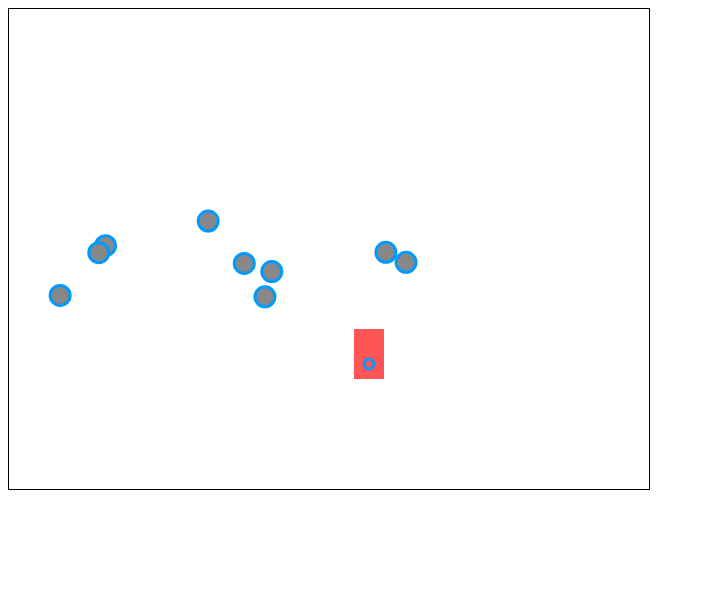
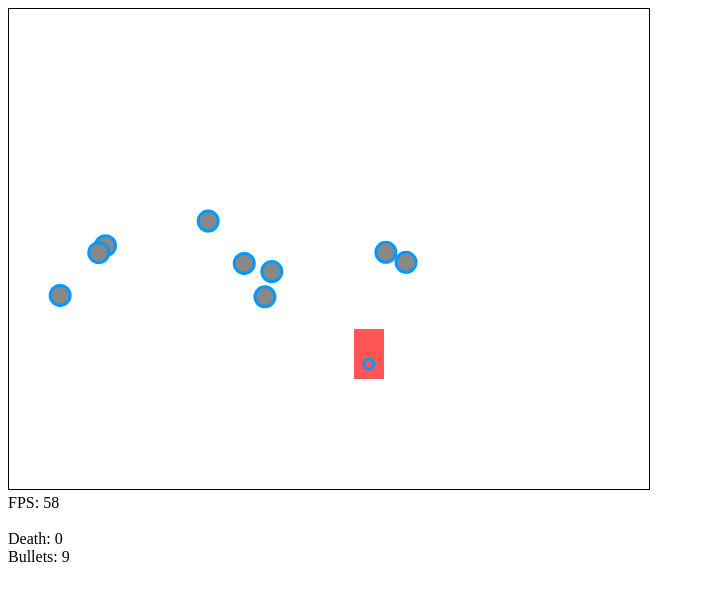
Before and after one commit to rexboy7/danmaku, a plain HTML site: page index.html in a window 1280 px wide. Shown: the whole page, without its empty margins (0-705 px from the left). Drawn offline with Linux system fonts and the light colour scheme.

Commit message:
Add info section

```diff
--- a/index.css
+++ b/index.css
@@ -1,6 +1,10 @@
+body {
+  background-color: white;
+}
 #main-canvas {
   border: 1px solid black;
 }
-body {
-  background-color: white;
+
+#info {
+  white-space: pre-line;
 }
--- a/index.html
+++ b/index.html
@@ -6,5 +6,6 @@
   </head>
   <body>
     <canvas id="main-canvas" width="640px" height="480px"></canvas>
+    <section id="info"></section>
   </body>
 </html>
--- a/js/app.js
+++ b/js/app.js
@@ -55,6 +55,7 @@ class Player extends Sprite {
     this._coreX = 15;
     this._coreY = 35;
     this._coreRadius = 5;
+    this._death = 0;
   }
   render(ctx) {
     ctx.fillStyle = this._invincible ? "RGBA(255, 80, 80, 0.4)" : "#F55";
@@ -123,20 +124,33 @@ class Player extends Sprite {
   get invincible() {
     return this._invincible;
   }
+  get death() {
+    return this._death;
+  }
+  set death(newDeath) {
+    this._death = newDeath;
+  }
 }
 
 const arrowKeys = ["left", "up", "down", "right"]
 let gamePlayManager = {
   _bullets: new Set(),
   init() {
-
     this._canvas = document.getElementById("main-canvas");
+    this._infoBox = document.getElementById("info");
+    this._info = {
+      frameRunned: 0,
+      frameTimestamp: performance.now()
+    };
     this.setInitialObject();
     document.addEventListener("keydown", this);
     document.addEventListener("keyup", this);
+    document.addEventListener("mousedown", this);
     this.render = this.render.bind(this);
+    this.refreshInfo = this.refreshInfo.bind(this);
+
     window.requestAnimationFrame(this.render);
-
+    this.refreshInfo();
   },
   handleEvent(evt) {
     switch(evt.type) {
@@ -183,11 +197,29 @@ let gamePlayManager = {
       }
       if(this._player.collidedWith(bullet) && !this._player.invincible) {
         this._player.setInvincible();
+        this._player.death++;
       }
       bullet.render(ctx);
     });
     this._player.render(ctx);
+
+    this._info.frameRunned++;
+
     window.requestAnimationFrame(this.render);
+  },
+  refreshInfo() {
+    let timestamp = performance.now();
+    let fps = this._info.frameRunned / (timestamp - this._info.frameTimestamp) * 1000;
+    fps = Math.round(fps);
+
+    this._info.frameRunned = 0;
+    this._info.frameTimestamp = timestamp;
+
+    this._infoBox.textContent =
+      `FPS: ${fps}\n
+       Death: ${this._player.death}
+       Bullets: ${this._bullets.size}`
+    setTimeout(this.refreshInfo, 500);
   }
 };
 
```
